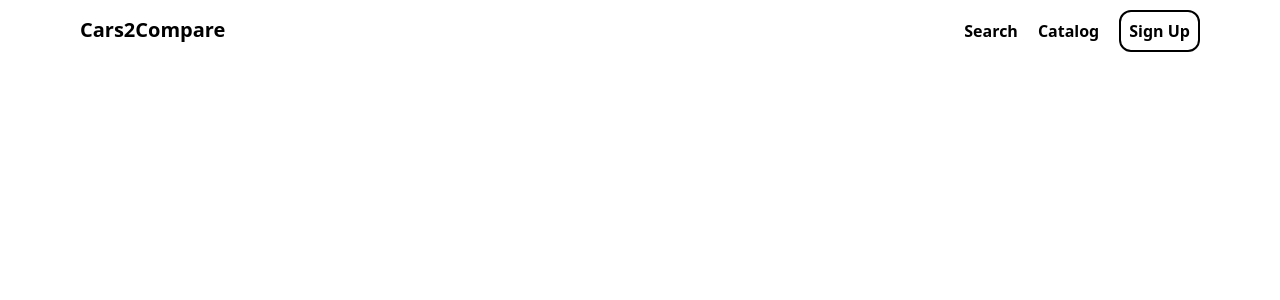
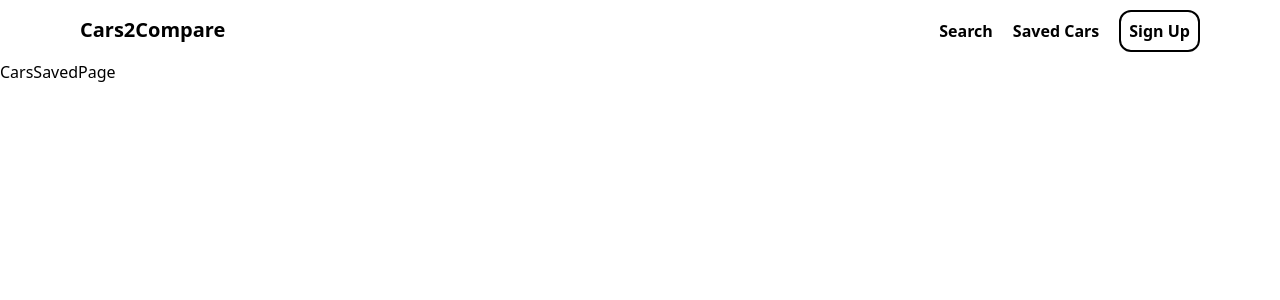
Before and after one commit to juiceman1014/Cars2Compare, a React (Vite) app in the folder cars2compare/: page /CarsSaved in a window 1280 px wide. Shown: the top 300 px of the page. Built offline with nearby package versions, Linux system fonts and the light colour scheme; the HTML template or start-up script is replaced by a standard one.

Commit message:
changed title of page from catalog to cars saved

```diff
--- a/cars2compare/src/App.jsx
+++ b/cars2compare/src/App.jsx
@@ -2,7 +2,7 @@ import Navbar from "./components/navbar.jsx";
 import IntroductionPage from "./pages/introductionPage";
 import SearchPage from "./pages/searchPage.jsx";
 import SignUpPage from "./pages/signUpPage.jsx";
-import CatalogPage from "./pages/CatalogPage.jsx";
+import CarsSavedPage from "./pages/CarsSavedPage.jsx";
 import { Route, Routes } from "react-router-dom";
 function App() {
   return (
@@ -11,7 +11,7 @@ function App() {
       <Routes>
         <Route path="/" element={<IntroductionPage />} />
         <Route path="/Search" element={<SearchPage />} />
-        <Route path="/Catalog" element={<CatalogPage />} />
+        <Route path="/CarsSaved" element={<CarsSavedPage />} />
         <Route path="/SignUp" element={<SignUpPage />} />
       </Routes>
     </>
--- a/cars2compare/src/components/navbar.jsx
+++ b/cars2compare/src/components/navbar.jsx
@@ -8,7 +8,7 @@ const Navbar = () => {
         </Link>
         <ul className="flex gap-5 items-baseline">
           <CustomLink to="/Search"> Search</CustomLink>
-          <CustomLink to="/Catalog">Catalog</CustomLink>
+          <CustomLink to="/CarsSaved">Saved Cars</CustomLink>
 
           <CustomLink
             to="/SignUp"
--- /dev/null
+++ b/cars2compare/src/pages/CarsSavedPage.jsx
@@ -0,0 +1,5 @@
+const CarsSavedPage = () => {
+  return <div>CarsSavedPage</div>;
+};
+
+export default CarsSavedPage;
--- a/cars2compare/src/pages/CatalogPage.jsx
+++ /dev/null
@@ -1,5 +0,0 @@
-const CatalogPage = () => {
-  return <div>CatalogPage</div>;
-};
-
-export default CatalogPage;
```
